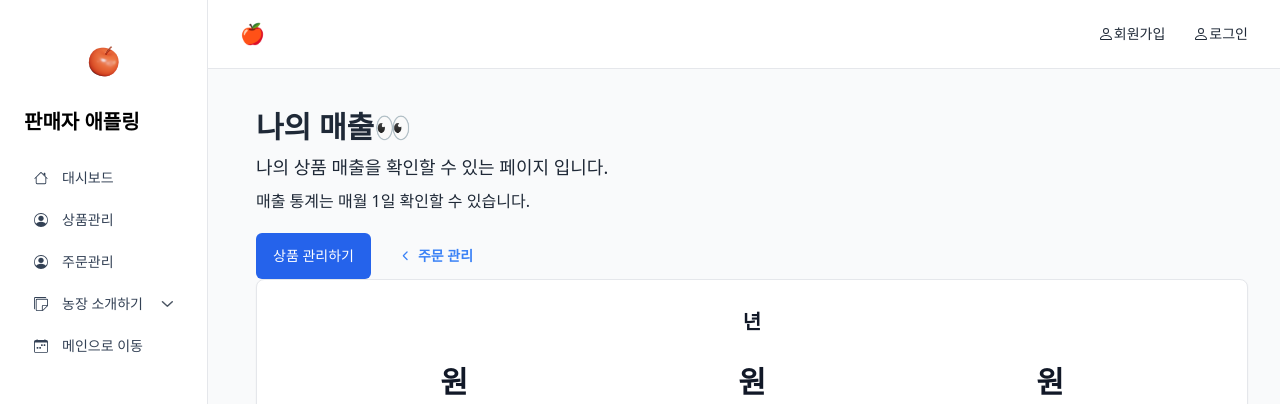
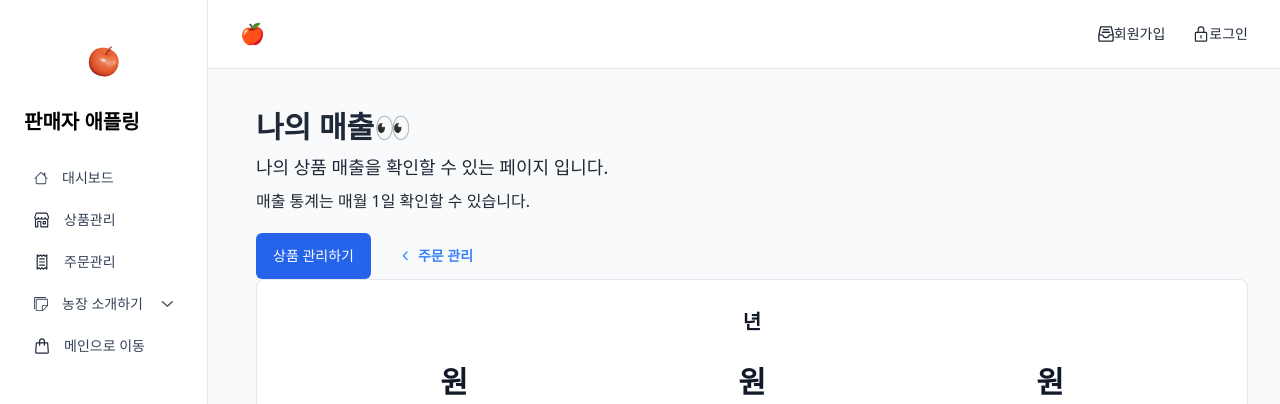
Before and after one commit to appling-c/appling-fe, a Vue app: page /admin in a window 1280 px wide. Shown: the top 404 px of the page. Built offline with nearby package versions, Linux system fonts and the light colour scheme; a small style sheet from the web is missing; a web font is replaced by a local one.

Commit message:
아이콘 변경

```diff
--- a/src/components/admin/TheAdminHeader.vue
+++ b/src/components/admin/TheAdminHeader.vue
@@ -100,19 +100,23 @@
 							class="flex items-center gap-x-3.5 py-2 px-2.5 hs-accordion-active:text-blue-600 hs-accordion-active:hover:bg-transparent text-sm text-slate-700 rounded-md hover:bg-gray-100"
 						>
 							<svg
-								class="w-3.5 h-3.5"
+								class="w-[16px] h-[16px] text-gray-800 dark:text-white"
+								aria-hidden="true"
 								xmlns="http://www.w3.org/2000/svg"
-								width="16"
-								height="16"
-								fill="currentColor"
-								viewBox="0 0 16 16"
+								width="21"
+								height="20"
+								fill="none"
+								viewBox="0 0 21 20"
 							>
-								<path d="M11 6a3 3 0 1 1-6 0 3 3 0 0 1 6 0z" />
 								<path
-									fill-rule="evenodd"
-									d="M0 8a8 8 0 1 1 16 0A8 8 0 0 1 0 8zm8-7a7 7 0 0 0-5.468 11.37C3.242 11.226 4.805 10 8 10s4.757 1.225 5.468 2.37A7 7 0 0 0 8 1z"
+									stroke="currentColor"
+									stroke-linecap="round"
+									stroke-linejoin="round"
+									stroke-width="1.5"
+									d="M3.308 9a2.257 2.257 0 0 0 2.25-2.264 2.25 2.25 0 0 0 4.5 0 2.25 2.25 0 0 0 4.5 0 2.25 2.25 0 1 0 4.5 0C19.058 5.471 16.956 1 16.956 1H3.045S1.058 5.654 1.058 6.736A2.373 2.373 0 0 0 3.308 9Zm0 0a2.243 2.243 0 0 0 1.866-1h.767a2.242 2.242 0 0 0 3.733 0h.767a2.242 2.242 0 0 0 3.733 0h.767a2.247 2.247 0 0 0 1.867 1A2.22 2.22 0 0 0 18 8.649V19H9v-7H5v7H2V8.524c.37.301.83.469 1.308.476ZM12 12h3v3h-3v-3Z"
 								/>
 							</svg>
+
 							상품관리
 						</a>
 					</li>
@@ -122,20 +126,9 @@
 							@click="moveto('/admin/order/history', '주문관리 > 주문내역')"
 							class="flex items-center gap-x-3.5 py-2 px-2.5 hs-accordion-active:text-blue-600 hs-accordion-active:hover:bg-transparent text-sm text-slate-700 rounded-md hover:bg-gray-100"
 						>
-							<svg
-								class="w-3.5 h-3.5"
-								xmlns="http://www.w3.org/2000/svg"
-								width="16"
-								height="16"
-								fill="currentColor"
-								viewBox="0 0 16 16"
-							>
-								<path d="M11 6a3 3 0 1 1-6 0 3 3 0 0 1 6 0z" />
-								<path
-									fill-rule="evenodd"
-									d="M0 8a8 8 0 1 1 16 0A8 8 0 0 1 0 8zm8-7a7 7 0 0 0-5.468 11.37C3.242 11.226 4.805 10 8 10s4.757 1.225 5.468 2.37A7 7 0 0 0 8 1z"
-								/>
-							</svg>
+						<svg class="w-[16px] h-[16px] text-gray-800 dark:text-white" aria-hidden="true" xmlns="http://www.w3.org/2000/svg" fill="none" viewBox="0 0 14 20">
+    <path stroke="currentColor" stroke-linecap="round" stroke-linejoin="round" stroke-width="1.5" d="M4 6h6m-6 4h6m-6 4h6M1 1v18l2-2 2 2 2-2 2 2 2-2 2 2V1l-2 2-2-2-2 2-2-2-2 2-2-2Z"/>
+  </svg>
 							주문관리
 						</a>
 					</li>
@@ -251,21 +244,9 @@
 							class="flex items-center gap-x-3.5 py-2 px-2.5 text-sm text-slate-700 rounded-md hover:bg-gray-100"
 							@click="movetoCommerce()"
 						>
-							<svg
-								class="w-3.5 h-3.5"
-								xmlns="http://www.w3.org/2000/svg"
-								width="16"
-								height="16"
-								fill="currentColor"
-								viewBox="0 0 16 16"
-							>
-								<path
-									d="M11 6.5a.5.5 0 0 1 .5-.5h1a.5.5 0 0 1 .5.5v1a.5.5 0 0 1-.5.5h-1a.5.5 0 0 1-.5-.5v-1zm-3 0a.5.5 0 0 1 .5-.5h1a.5.5 0 0 1 .5.5v1a.5.5 0 0 1-.5.5h-1a.5.5 0 0 1-.5-.5v-1zm-5 3a.5.5 0 0 1 .5-.5h1a.5.5 0 0 1 .5.5v1a.5.5 0 0 1-.5.5h-1a.5.5 0 0 1-.5-.5v-1zm3 0a.5.5 0 0 1 .5-.5h1a.5.5 0 0 1 .5.5v1a.5.5 0 0 1-.5.5h-1a.5.5 0 0 1-.5-.5v-1z"
-								/>
-								<path
-									d="M3.5 0a.5.5 0 0 1 .5.5V1h8V.5a.5.5 0 0 1 1 0V1h1a2 2 0 0 1 2 2v11a2 2 0 0 1-2 2H2a2 2 0 0 1-2-2V3a2 2 0 0 1 2-2h1V.5a.5.5 0 0 1 .5-.5zM1 4v10a1 1 0 0 0 1 1h12a1 1 0 0 0 1-1V4H1z"
-								/>
-							</svg>
+						<svg class="w-[16px] h-[16px] text-gray-800 dark:text-white" aria-hidden="true" xmlns="http://www.w3.org/2000/svg" fill="none" viewBox="0 0 18 20">
+    <path stroke="currentColor" stroke-linecap="round" stroke-linejoin="round" stroke-width="1.5" d="M12 9V4a3 3 0 0 0-6 0v5m9.92 10H2.08a1 1 0 0 1-1-1.077L2 6h14l.917 11.923A1 1 0 0 1 15.92 19Z"/>
+  </svg>
 							메인으로 이동
 						</a>
 					</li>
--- a/src/components/commerce/common/TheCommerceHeader.vue
+++ b/src/components/commerce/common/TheCommerceHeader.vue
@@ -132,25 +132,13 @@
                     @click="cartlist"
                     class="inline-flex gap-x-5 w-full p-4 text-gray-600 rounded-md hover:bg-gray-100 focus:ring-2 focus:ring-blue-500 dark:text-gray-400 dark:hover:bg-gray-700 dark:hover:text-gray-300"
                   >
-                    <svg
-                      class="flex-shrink-0 w-5 h-5 mt-1"
-                      xmlns="http://www.w3.org/2000/svg"
-                      width="16"
-                      height="16"
-                      fill="currentColor"
-                      viewBox="0 0 16 16"
-                    >
-                      <path
-                        d="M4.5 5a.5.5 0 1 0 0-1 .5.5 0 0 0 0 1zM3 4.5a.5.5 0 1 1-1 0 .5.5 0 0 1 1 0zm2 7a.5.5 0 1 1-1 0 .5.5 0 0 1 1 0zm-2.5.5a.5.5 0 1 0 0-1 .5.5 0 0 0 0 1z"
-                      />
-                      <path
-                        d="M2 2a2 2 0 0 0-2 2v1a2 2 0 0 0 2 2h1v2H2a2 2 0 0 0-2 2v1a2 2 0 0 0 2 2h12a2 2 0 0 0 2-2v-1a2 2 0 0 0-2-2h-1V7h1a2 2 0 0 0 2-2V4a2 2 0 0 0-2-2H2zm13 2v1a1 1 0 0 1-1 1H2a1 1 0 0 1-1-1V4a1 1 0 0 1 1-1h12a1 1 0 0 1 1 1zm0 7v1a1 1 0 0 1-1 1H2a1 1 0 0 1-1-1v-1a1 1 0 0 1 1-1h12a1 1 0 0 1 1 1zm-3-4v2H4V7h8z"
-                      />
+                  <svg class="w-[16px] h-[16px] text-gray-800 dark:text-white" aria-hidden="true" xmlns="http://www.w3.org/2000/svg" fill="none" viewBox="0 0 18 20">
+    <path stroke="currentColor" stroke-linecap="round" stroke-linejoin="round" stroke-width="1.5" d="M6 15a2 2 0 1 0 0 4 2 2 0 0 0 0-4Zm0 0h8m-8 0-1-4m9 4a2 2 0 1 0 0 4 2 2 0 0 0 0-4Zm-9-4h10l2-7H3m2 7L3 4m0 0-.792-3H1"/>
   </svg>
                     <div class="grow">
                       <span
                         class="block font-semibold mb-1 text-gray-800 dark:text-gray-200"
-                        >🛒장바구니</span
+                        >장바구니</span
                       >
                     </div>
                   </a>
@@ -160,20 +148,8 @@
                     @click="history()"
                     class="inline-flex gap-x-5 w-full p-4 text-gray-600 rounded-md hover:bg-gray-100 focus:ring-2 focus:ring-blue-500 dark:text-gray-400 dark:hover:bg-gray-700 dark:hover:text-gray-300"
                   >
-                    <svg
-                      class="flex-shrink-0 w-5 h-5 mt-1"
-                      xmlns="http://www.w3.org/2000/svg"
-                      width="16"
-                      height="16"
-                      fill="currentColor"
-                      viewBox="0 0 16 16"
-                    >
-                      <path
-                        d="M4.5 5a.5.5 0 1 0 0-1 .5.5 0 0 0 0 1zM3 4.5a.5.5 0 1 1-1 0 .5.5 0 0 1 1 0zm2 7a.5.5 0 1 1-1 0 .5.5 0 0 1 1 0zm-2.5.5a.5.5 0 1 0 0-1 .5.5 0 0 0 0 1z"
-                      />
-                      <path
-                        d="M2 2a2 2 0 0 0-2 2v1a2 2 0 0 0 2 2h1v2H2a2 2 0 0 0-2 2v1a2 2 0 0 0 2 2h12a2 2 0 0 0 2-2v-1a2 2 0 0 0-2-2h-1V7h1a2 2 0 0 0 2-2V4a2 2 0 0 0-2-2H2zm13 2v1a1 1 0 0 1-1 1H2a1 1 0 0 1-1-1V4a1 1 0 0 1 1-1h12a1 1 0 0 1 1 1zm0 7v1a1 1 0 0 1-1 1H2a1 1 0 0 1-1-1v-1a1 1 0 0 1 1-1h12a1 1 0 0 1 1 1zm-3-4v2H4V7h8z"
-                      />
+                  <svg class="w-[16px] h-[16px] text-gray-800 dark:text-white" aria-hidden="true" xmlns="http://www.w3.org/2000/svg" fill="none" viewBox="0 0 20 16">
+    <path stroke="currentColor" stroke-linecap="round" stroke-linejoin="round" stroke-width="1.5" d="M15.5 10.25a2.25 2.25 0 1 0 0 4.5 2.25 2.25 0 0 0 0-4.5Zm0 0a2.225 2.225 0 0 0-1.666.75H12m3.5-.75a2.225 2.225 0 0 1 1.666.75H19V7m-7 4V3h5l2 4m-7 4H6.166a2.225 2.225 0 0 0-1.666-.75M12 11V2a1 1 0 0 0-1-1H2a1 1 0 0 0-1 1v9h1.834a2.225 2.225 0 0 1 1.666-.75M19 7h-6m-8.5 3.25a2.25 2.25 0 1 0 0 4.5 2.25 2.25 0 0 0 0-4.5Z"/>
   </svg>
                     <div class="grow">
                       <span
@@ -189,20 +165,8 @@
                     @click="account()"
                     class="inline-flex gap-x-5 w-full p-4 text-gray-600 rounded-md hover:bg-gray-100 focus:ring-2 focus:ring-blue-500 dark:text-gray-400 dark:hover:bg-gray-700 dark:hover:text-gray-300"
                   >
-                    <svg
-                      class="flex-shrink-0 w-5 h-5 mt-1"
-                      xmlns="http://www.w3.org/2000/svg"
-                      width="16"
-                      height="16"
-                      fill="currentColor"
-                      viewBox="0 0 16 16"
-                    >
-                      <path
-                        d="M4.5 5a.5.5 0 1 0 0-1 .5.5 0 0 0 0 1zM3 4.5a.5.5 0 1 1-1 0 .5.5 0 0 1 1 0zm2 7a.5.5 0 1 1-1 0 .5.5 0 0 1 1 0zm-2.5.5a.5.5 0 1 0 0-1 .5.5 0 0 0 0 1z"
-                      />
-                      <path
-                        d="M2 2a2 2 0 0 0-2 2v1a2 2 0 0 0 2 2h1v2H2a2 2 0 0 0-2 2v1a2 2 0 0 0 2 2h12a2 2 0 0 0 2-2v-1a2 2 0 0 0-2-2h-1V7h1a2 2 0 0 0 2-2V4a2 2 0 0 0-2-2H2zm13 2v1a1 1 0 0 1-1 1H2a1 1 0 0 1-1-1V4a1 1 0 0 1 1-1h12a1 1 0 0 1 1 1zm0 7v1a1 1 0 0 1-1 1H2a1 1 0 0 1-1-1v-1a1 1 0 0 1 1-1h12a1 1 0 0 1 1 1zm-3-4v2H4V7h8z"
-                      />
+                  <svg class="w-[16px] h-[16px] text-gray-800 dark:text-white" aria-hidden="true" xmlns="http://www.w3.org/2000/svg" fill="none" viewBox="0 0 14 18">
+    <path stroke="currentColor" stroke-linecap="round" stroke-linejoin="round" stroke-width="1.5" d="M7 8a3.5 3.5 0 1 0 0-7 3.5 3.5 0 0 0 0 7Zm-2 3h4a4 4 0 0 1 4 4v2H1v-2a4 4 0 0 1 4-4Z"/>
   </svg>
                     <div class="grow">
                       <span
@@ -219,17 +183,8 @@
                     @click="logout"
                     class="inline-flex gap-x-5 w-full p-4 text-gray-600 rounded-md hover:bg-gray-100 focus:ring-2 focus:ring-blue-500 dark:text-gray-400 dark:hover:bg-gray-700 dark:hover:text-gray-300"
                   >
-                    <svg
-                      class="flex-shrink-0 w-5 h-5 mt-1"
-                      xmlns="http://www.w3.org/2000/svg"
-                      width="16"
-                      height="16"
-                      fill="currentColor"
-                      viewBox="0 0 16 16"
-                    >
-                      <path
-                        d="M15 14s1 0 1-1-1-4-5-4-5 3-5 4 1 1 1 1h8zm-7.978-1A.261.261 0 0 1 7 12.996c.001-.264.167-1.03.76-1.72C8.312 10.629 9.282 10 11 10c1.717 0 2.687.63 3.24 1.276.593.69.758 1.457.76 1.72l-.008.002a.274.274 0 0 1-.014.002H7.022zM11 7a2 2 0 1 0 0-4 2 2 0 0 0 0 4zm3-2a3 3 0 1 1-6 0 3 3 0 0 1 6 0zM6.936 9.28a5.88 5.88 0 0 0-1.23-.247A7.35 7.35 0 0 0 5 9c-4 0-5 3-5 4 0 .667.333 1 1 1h4.216A2.238 2.238 0 0 1 5 13c0-1.01.377-2.042 1.09-2.904.243-.294.526-.569.846-.816zM4.92 10A5.493 5.493 0 0 0 4 13H1c0-.26.164-1.03.76-1.724.545-.636 1.492-1.256 3.16-1.275zM1.5 5.5a3 3 0 1 1 6 0 3 3 0 0 1-6 0zm3-2a2 2 0 1 0 0 4 2 2 0 0 0 0-4z"
-                      />
+                  <svg class="w-[16px] h-[16px] text-gray-800 dark:text-white" aria-hidden="true" xmlns="http://www.w3.org/2000/svg" fill="none" viewBox="0 0 20 20">
+    <path stroke="currentColor" stroke-linecap="round" stroke-linejoin="round" stroke-width="1.5" d="M18.5 8V4.5a3.5 3.5 0 1 0-7 0V8M8 12.167v3M2 8h12a1 1 0 0 1 1 1v9a1 1 0 0 1-1 1H2a1 1 0 0 1-1-1V9a1 1 0 0 1 1-1Z"/>
   </svg>
                     <div class="grow">
                       <span
@@ -260,17 +215,8 @@
                   type="button"
                   class="flex items-center w-full text-gray-800 hover:text-gray-600 font-medium dark:text-gray-200 dark:hover:text-gray-500"
                 >
-                  <svg
-                    class="w-4 h-4"
-                    xmlns="http://www.w3.org/2000/svg"
-                    width="16"
-                    height="16"
-                    fill="currentColor"
-                    viewBox="0 0 16 16"
-                  >
-                    <path
-                      d="M8 8a3 3 0 1 0 0-6 3 3 0 0 0 0 6zm2-3a2 2 0 1 1-4 0 2 2 0 0 1 4 0zm4 8c0 1-1 1-1 1H3s-1 0-1-1 1-4 6-4 6 3 6 4zm-1-.004c-.001-.246-.154-.986-.832-1.664C11.516 10.68 10.289 10 8 10c-2.29 0-3.516.68-4.168 1.332-.678.678-.83 1.418-.832 1.664h10z"
-                    />
+                <svg class="w-[16px] h-[16px] text-gray-800 dark:text-white" aria-hidden="true" xmlns="http://www.w3.org/2000/svg" fill="none" viewBox="0 0 18 18">
+    <path stroke="currentColor" stroke-linecap="round" stroke-linejoin="round" stroke-width="1.5" d="M1 10h3.439a.991.991 0 0 1 .908.6 3.978 3.978 0 0 0 7.306 0 .99.99 0 0 1 .908-.6H17M1 10v6a1 1 0 0 0 1 1h14a1 1 0 0 0 1-1v-6M1 10l2-9h12l2 9M6 4h6M5 7h8"/>
   </svg>
                   회원가입
                 </button>
@@ -285,17 +231,8 @@
                   type="button"
                   class="flex items-center w-full text-gray-800 hover:text-gray-600 font-medium dark:text-gray-200 dark:hover:text-gray-500"
                 >
-                  <svg
-                    class="w-4 h-4"
-                    xmlns="http://www.w3.org/2000/svg"
-                    width="16"
-                    height="16"
-                    fill="currentColor"
-                    viewBox="0 0 16 16"
-                  >
-                    <path
-                      d="M8 8a3 3 0 1 0 0-6 3 3 0 0 0 0 6zm2-3a2 2 0 1 1-4 0 2 2 0 0 1 4 0zm4 8c0 1-1 1-1 1H3s-1 0-1-1 1-4 6-4 6 3 6 4zm-1-.004c-.001-.246-.154-.986-.832-1.664C11.516 10.68 10.289 10 8 10c-2.29 0-3.516.68-4.168 1.332-.678.678-.83 1.418-.832 1.664h10z"
-                    />
+                <svg class="w-[16px] h-[16px] text-gray-800 dark:text-white" aria-hidden="true" xmlns="http://www.w3.org/2000/svg" fill="none" viewBox="0 0 16 20">
+    <path stroke="currentColor" stroke-linecap="round" stroke-linejoin="round" stroke-width="1.5" d="M11.5 8V4.5a3.5 3.5 0 1 0-7 0V8M8 12v3M2 8h12a1 1 0 0 1 1 1v9a1 1 0 0 1-1 1H2a1 1 0 0 1-1-1V9a1 1 0 0 1 1-1Z"/>
   </svg>
                   로그인
                 </button>
--- a/src/views/signup.vue
+++ b/src/views/signup.vue
@@ -6,7 +6,11 @@
 				<h1
 					class="text-3xl font-bold text-gray-800 sm:text-4xl lg:text-5xl lg:leading-tight dark:text-white"
 				>
-					🍎 애플링 가족 되기
+				<img
+						class=" mb-4 w-16 h-16 rounded-full"
+						src="/src/assets/apple-logo.png"
+						alt="Micheal Avatar"
+					/> 애플링 회원가입
 				</h1>
 				<p class="mt-1 md:text-lg text-gray-800 dark:text-gray-200">
 					🍎 애플링 서비스 가입을 위해 정보를 입력해주세요.
```
Also changed, not shown: src/components/commerce/my/order/MyOrderHistoryDetail.vue (+3 -75 lines), src/views/login.vue (+7 -11 lines), 1 other file (tests, documents, lock files or other folders). Lines whose indentation alone changed are shown as unchanged.
